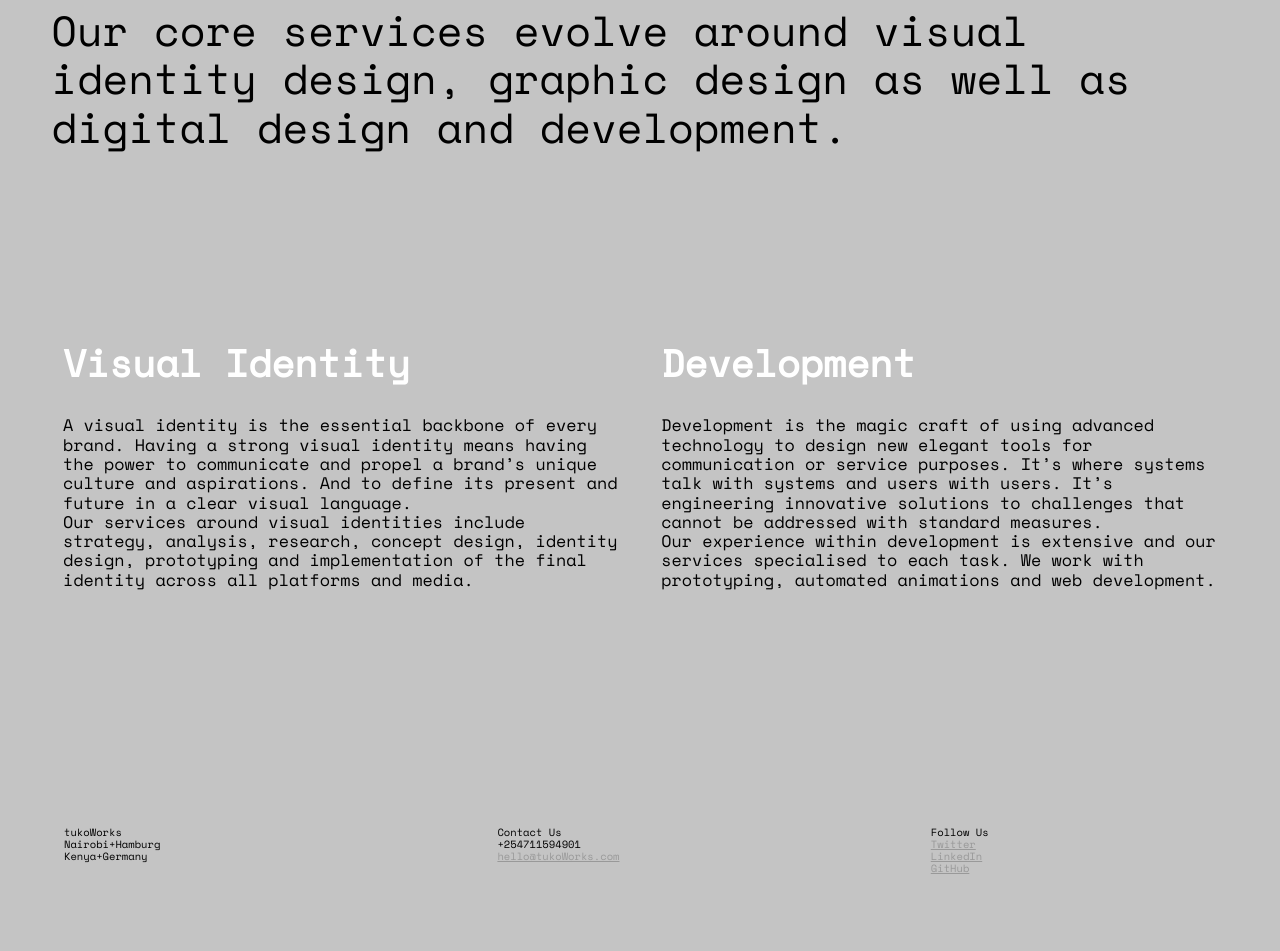
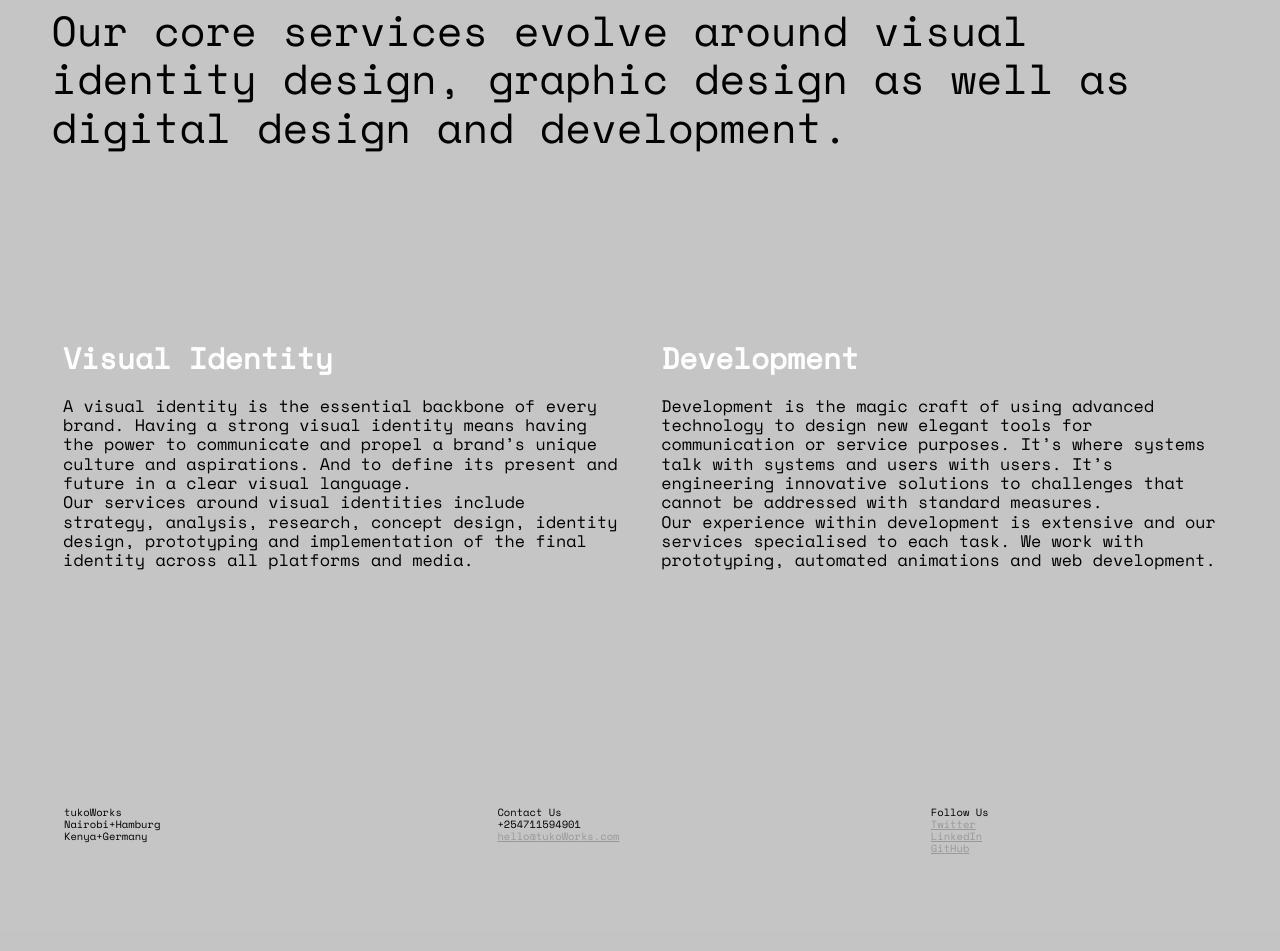
Before and after one commit to Chell0/tukoWaksBana, a Django app: page /services/ in a window 1280 px wide. Shown: the part 374-1325 px from the top of the page. After the commit the page ends 1228 px from the top, so only its background shows below. Run offline with Django 4.2, Linux system fonts and the light colour scheme.

Commit message:
Fix padding and background color

```diff
--- a/home/static/css/approach.css
+++ b/home/static/css/approach.css
@@ -28,7 +28,7 @@ body {
 
 /* ------------------- Navigation -------------------------- */
 nav {
-	background-color: #d5d5d5;
+	background-color: #c5c5c5;
 	min-height: 8vh;
 	align-items: center;
 	position: fixed;
@@ -136,22 +136,19 @@ nav {
 }
 
 .approach__section .row .white {
-	font-size: 300%;
+	font-size: 280%;
 	font-weight: 600;
 	color: #ffffff;
+	margin-top: -20px;
+	margin-bottom: -30px;
 }
 
 .approach__section .row p {
-	font-size: 300%;
+	font-size: 245%;
 }
 
 .approach__section .row .col {
 	padding: 1%;
-}
-
-.approach__section .row .col h2 {
-	margin-bottom: 30px;
-	font-weight: 200;
 }
 
 .approach__section .row .col p {
@@ -159,7 +156,7 @@ nav {
 }
 
 .approach__section .row__fluid {
-	margin-left: 400px;
+	margin: auto;
 }
 
 .approach__section .row .col .section__one {
--- a/home/static/css/contact.css
+++ b/home/static/css/contact.css
@@ -11,7 +11,7 @@ body {
 	font-size: 21px;
 	text-rendering: optimizeLegibility;
 	overflow-x: hidden;
-	background-color: #c4c4c4;
+	background-color: #c5c5c5;
 }
 
 /* Re-usable components */
--- a/home/static/css/services.css
+++ b/home/static/css/services.css
@@ -28,7 +28,7 @@ body {
 
 /* ------------------- Navigation -------------------------- */
 nav {
-	background-color: #858585;
+	background-color: #c5c5c5;
 	min-height: 8vh;
 	align-items: center;
 	position: fixed;
@@ -40,7 +40,7 @@ nav {
 
 /* Logo */
 #logo {
-	font-size: 80%;
+	font-size: 60%;
 	font-weight: bold;
 	margin-right: 920px;
 	cursor: hand;
@@ -132,11 +132,11 @@ nav {
 }
 
 .services__section .row {
-	margin-bottom: 60px;
+	margin-top: -20px;
 }
 
 .services__section .row p {
-	font-size: 280%;
+	font-size: 230%;
 }
 
 .services__section .row .col {
@@ -150,10 +150,11 @@ nav {
 	color: #ffffff;
 }
 
-.services__section .row .col h3 {
-	font-size: 200%;
-	font-weight: 200;
+.services__section .row .col .services {
+	font-size: 140%;
+	font-weight: 600;
 	color: #ffffff;
+	margin-bottom: 20px;
 }
 
 .services__section .row .col p {
--- a/home/static/css/style.css
+++ b/home/static/css/style.css
@@ -34,7 +34,7 @@ nav {
 	width: 100%;
 	display: flex;
 	justify-content: space-around;
-	background-color: #fff;
+	background-color: #c5c5c5;
 	z-index: 999;
 }
 
@@ -184,7 +184,7 @@ nav {
 /* ---------------------------------- */
 
 /* -------- Footer Section ------ */
-.footer .row .col {
+.footer__section .row .col p {
 	padding: 5%;
 	font-size: 50%;
 }
--- a/home/static/css/work_detail.css
+++ b/home/static/css/work_detail.css
@@ -11,7 +11,6 @@ body {
 	font-size: 21px;
 	text-rendering: optimizeLegibility;
 	overflow-x: hidden;
-	background-color: #242222;
 }
 
 /* Re-usable components */
@@ -27,15 +26,15 @@ body {
 /* -------------------------------------------- */
 
 /* ------------------- Navigation -------------------------- */
-.work_detail_nav {
-	background-color: #242222;
-	min-height: 8vh;
+.header__section .work_detail_nav {
+	min-height: 6vh;
 	align-items: center;
 	position: fixed;
 	width: 100%;
 	display: flex;
 	justify-content: space-around;
 	z-index: 999;
+	background-color: #c5c5c5;
 }
 
 /* Logo */
@@ -48,7 +47,7 @@ body {
 
 #work_detail_logo a {
 	text-decoration: none;
-	color: #f1f1f1;
+	color: #000000;
 }
 
 /* .nav__links {
--- a/home/templates/services.html
+++ b/home/templates/services.html
@@ -42,7 +42,7 @@
 <section class="services__section">
     <div class="row">
         <div class="col span-1-of-2">
-            <h3>Visual Identity</h3>
+            <h3 class="services">Visual Identity</h3>
             <p>
                 A visual identity is the essential backbone of every brand. Having a strong
                 visual identity means having the power to communicate and propel a brand’s
@@ -57,7 +57,7 @@
             </p>
         </div>
         <div class="col span-1-of-2">
-            <h3>Development</h3>
+            <h3 class="services">Development</h3>
             <p>
                 Development is the magic craft of using advanced technology to design new
                 elegant tools for
--- a/home/templates/work_detail.html
+++ b/home/templates/work_detail.html
@@ -5,7 +5,7 @@
 
 <div class="header__section">
     <nav class="work_detail_nav">
-        <div id="work_detail_logo">
+        <div id="logo">
             <a href="{% url 'home:works' %}">
                 <h3>Back</h3>
             </a>
```
